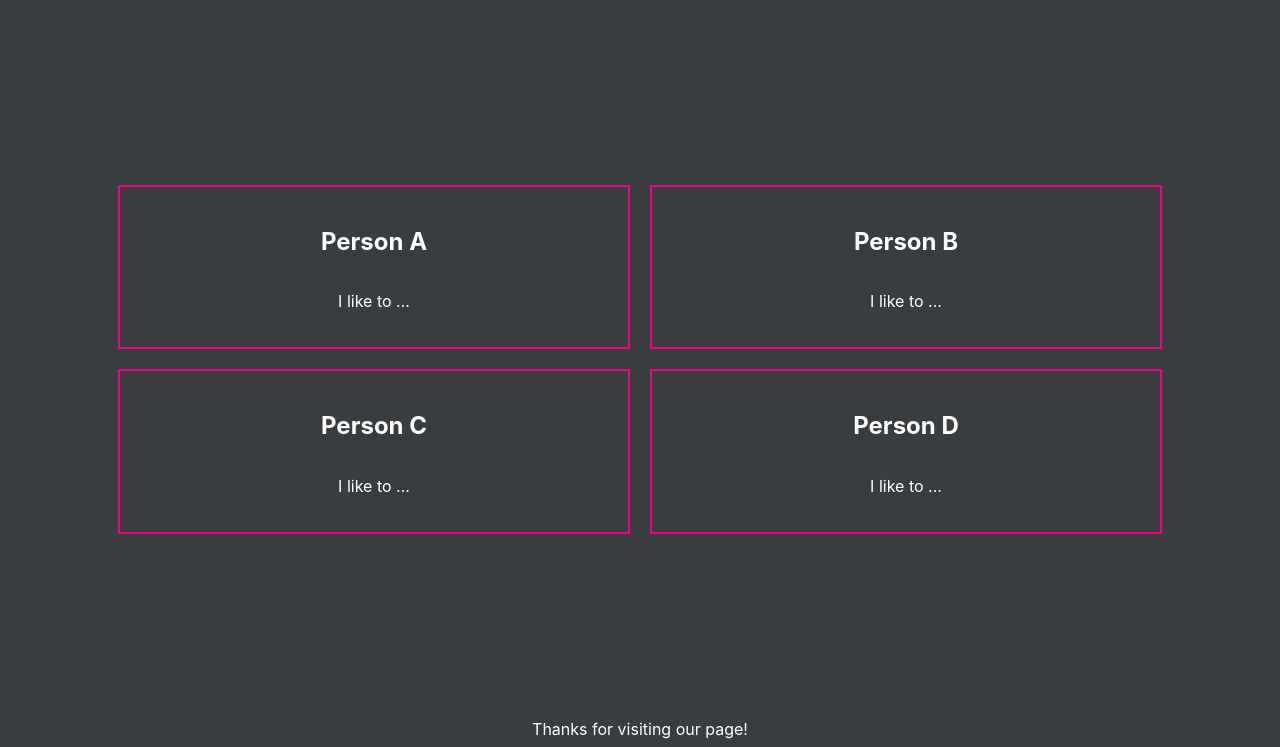
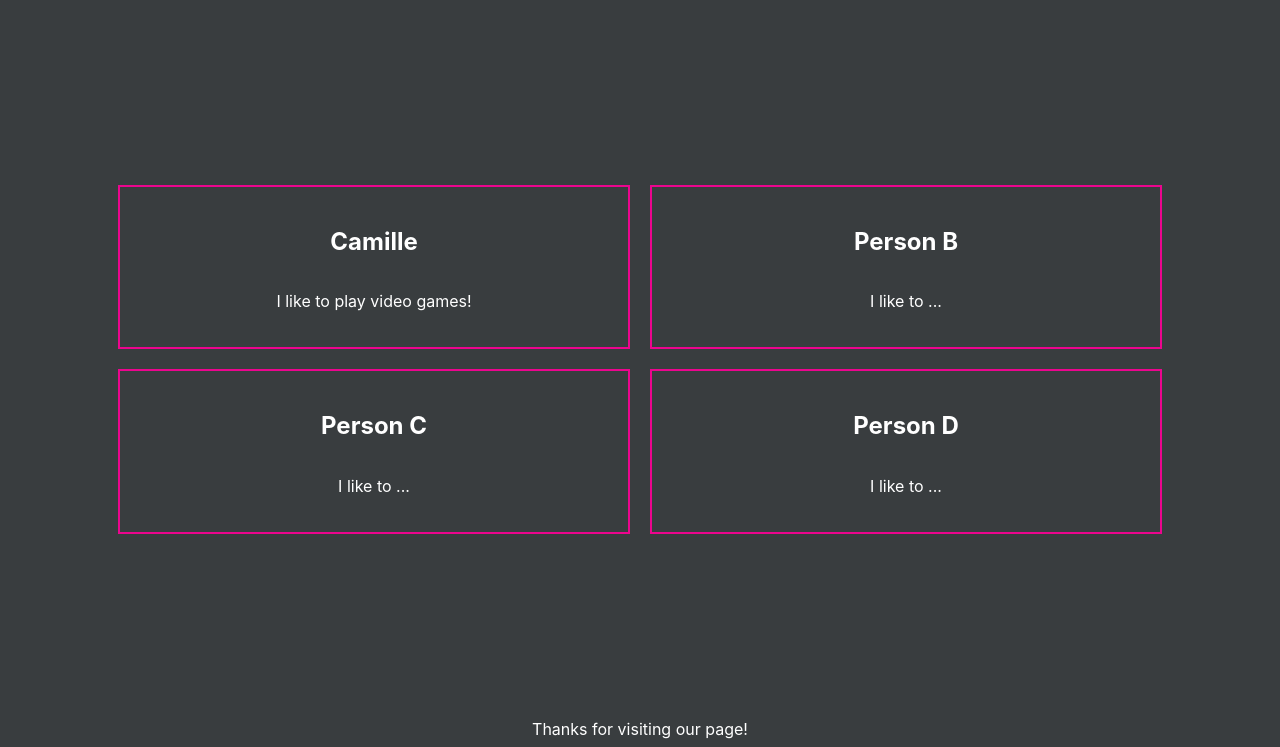
Before and after one commit to black-codher-bootcamp-2021-vaughan/pull-request-practice-vaughan-group-e, a plain HTML site: page index.html in a window 1280 px wide. Shown: the part 69-816 px from the top of the page. Drawn offline with Linux system fonts and the light colour scheme.

Commit message:
Changed Person A to Camille

```diff
--- a/index.html
+++ b/index.html
@@ -11,8 +11,8 @@
     <div class="flex-container">
       <div class="group-grid">
         <div class="group-member">
-          <h2>Person A</h2>
-          <p>I like to ...</p>
+          <h2>Camille</h2>
+          <p>I like to play video games!</p>
         </div>
         <div class="group-member">
           <h2>Person B</h2>
```
